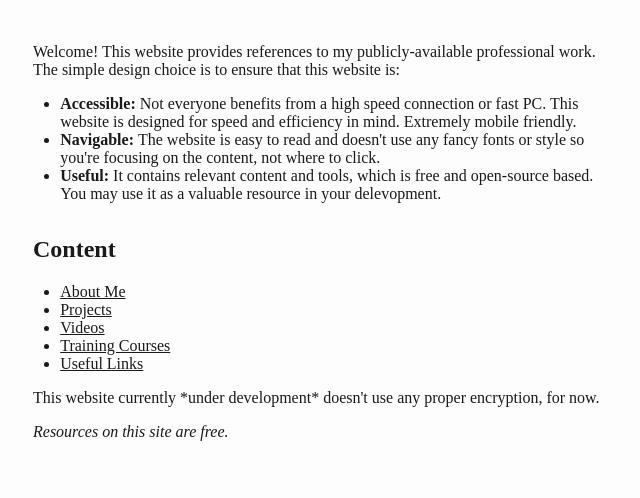
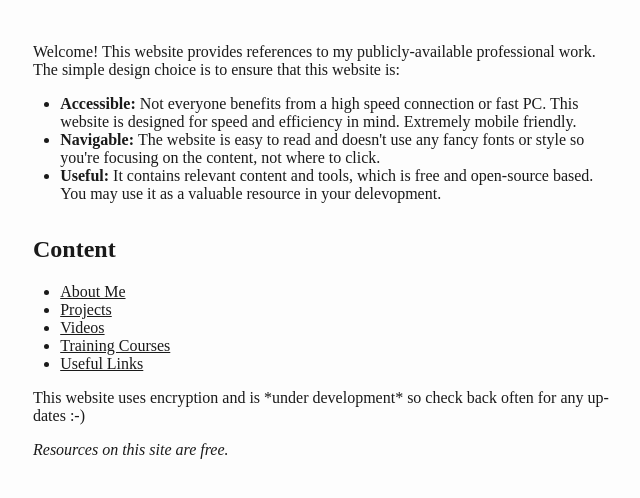
Before and after one commit to Zenetusken/mywebsite, a plain HTML site: page index.html in a window 1280 px wide. Shown: the part 190-688 px from the top of the page, without its empty margins (319-959 px from the left). Drawn offline with Linux system fonts and the light colour scheme.

Commit message:
Update index.html

```diff
--- a/index.html
+++ b/index.html
@@ -204,7 +204,7 @@
         <li><a href="links/links.html">Useful Links</a></li>
     </ul>
 
-    <p>This website currently *under development* doesn't use any proper encryption, for now.</p>
+    <p>This website uses encryption and is *under development* so check back often for any updates :-)</p>
     <p><i>Resources on this site are free.</i></p>
 </body>
 </html>
```
